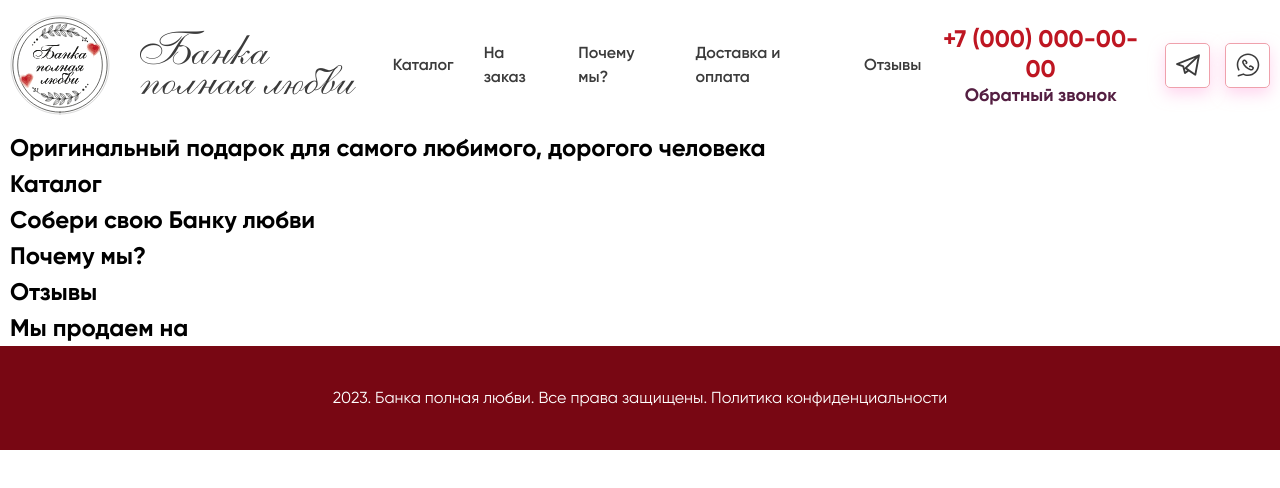
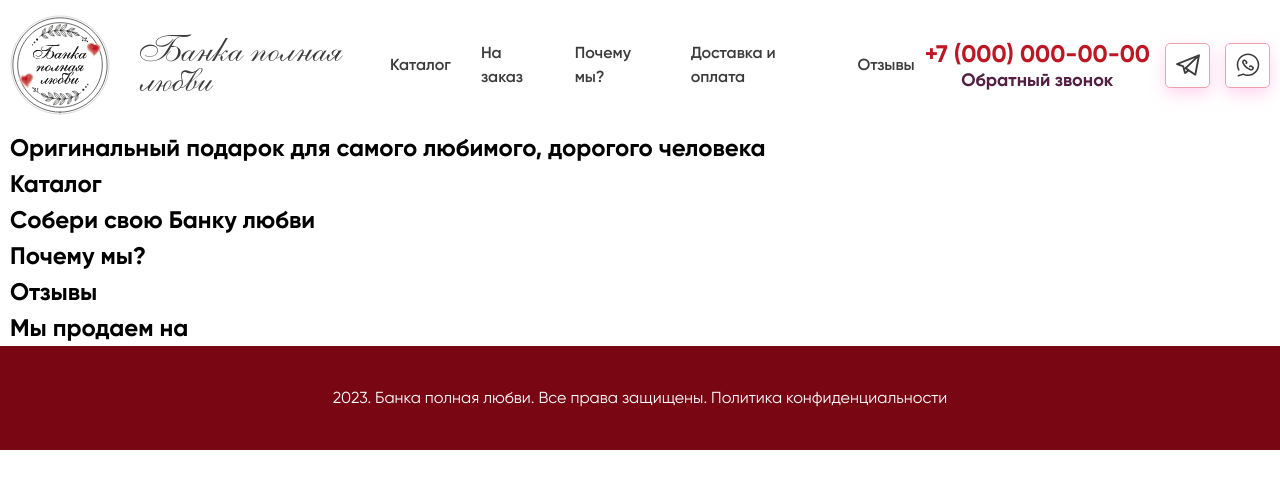
Before and after one commit to Artematrr/Jar-full-of-Love, a React (Vite) app: page / in a window 1280 px wide. Shown: the top 488 px of the page. Built offline with nearby package versions, Linux system fonts and the light colour scheme.

Commit message:
update styles.css, styles.css.map and styles.scss

```diff
--- a/src/styles/styles.css
+++ b/src/styles/styles.css
@@ -398,7 +398,7 @@ a:hover {
 .header__logo-title {
   color: var(--c-gray-700, #3b3b3b);
   font-family: "Allegretto Script One", serif;
-  font-size: clamp(34px, 4vw, 48px);
+  font-size: clamp(34px, 3vw, 44px);
   font-style: italic;
   font-weight: 400;
   line-height: 30px;
@@ -442,6 +442,7 @@ a:hover {
   font-weight: 700;
   line-height: 125%;
   text-align: center;
+  white-space: nowrap;
 }
 .header__tel-number a {
   color: var(--c-primary-500, #be1622);
@@ -480,19 +481,19 @@ a:hover {
   .header__social {
     gap: 10px;
   }
+  .header__tel-link {
+    display: flex;
+  }
+  .header__tel-number,
+  .header__tel-subtitle {
+    display: none;
+  }
 }
 @media screen and (max-width: 768px) {
   .header__burger {
     display: flex;
   }
   .header__nav {
-    display: none;
-  }
-  .header__tel-link {
-    display: flex;
-  }
-  .header__tel-number,
-  .header__tel-subtitle {
     display: none;
   }
 }
--- a/src/styles/styles.scss
+++ b/src/styles/styles.scss
@@ -108,11 +108,12 @@ a {
 		&-title {
 			color: var(--c-gray-700, #3b3b3b);
 			font-family: 'Allegretto Script One', serif;
-			font-size: clamp(34px, 4vw, 48px);
+			font-size: clamp(34px, 3vw, 44px);
 			font-style: italic;
 			font-weight: 400;
 			line-height: 30px;
 			max-width: 250px;
+			// min-width: 220px;
 		}
 	}
 
@@ -159,6 +160,7 @@ a {
 			font-weight: 700;
 			line-height: 125%;
 			text-align: center;
+			white-space: nowrap;
 
 			a {
 				color: var(--c-primary-500, #be1622);
@@ -204,6 +206,13 @@ a {
 	.header__social {
 		gap: 10px;
 	}
+	.header__tel-link {
+		display: flex;
+	}
+	.header__tel-number,
+	.header__tel-subtitle {
+		display: none;
+	}
 }
 
 @media screen and (max-width: 768px) {
@@ -215,13 +224,7 @@ a {
 		display: none;
 	}
 
-	.header__tel-link {
-		display: flex;
-	}
-	.header__tel-number,
-	.header__tel-subtitle {
-		display: none;
-	}
+
 }
 
 @media screen and (max-width: 480px) {
```
Also changed, not shown: 1 other file (tests, documents, lock files or other folders).
